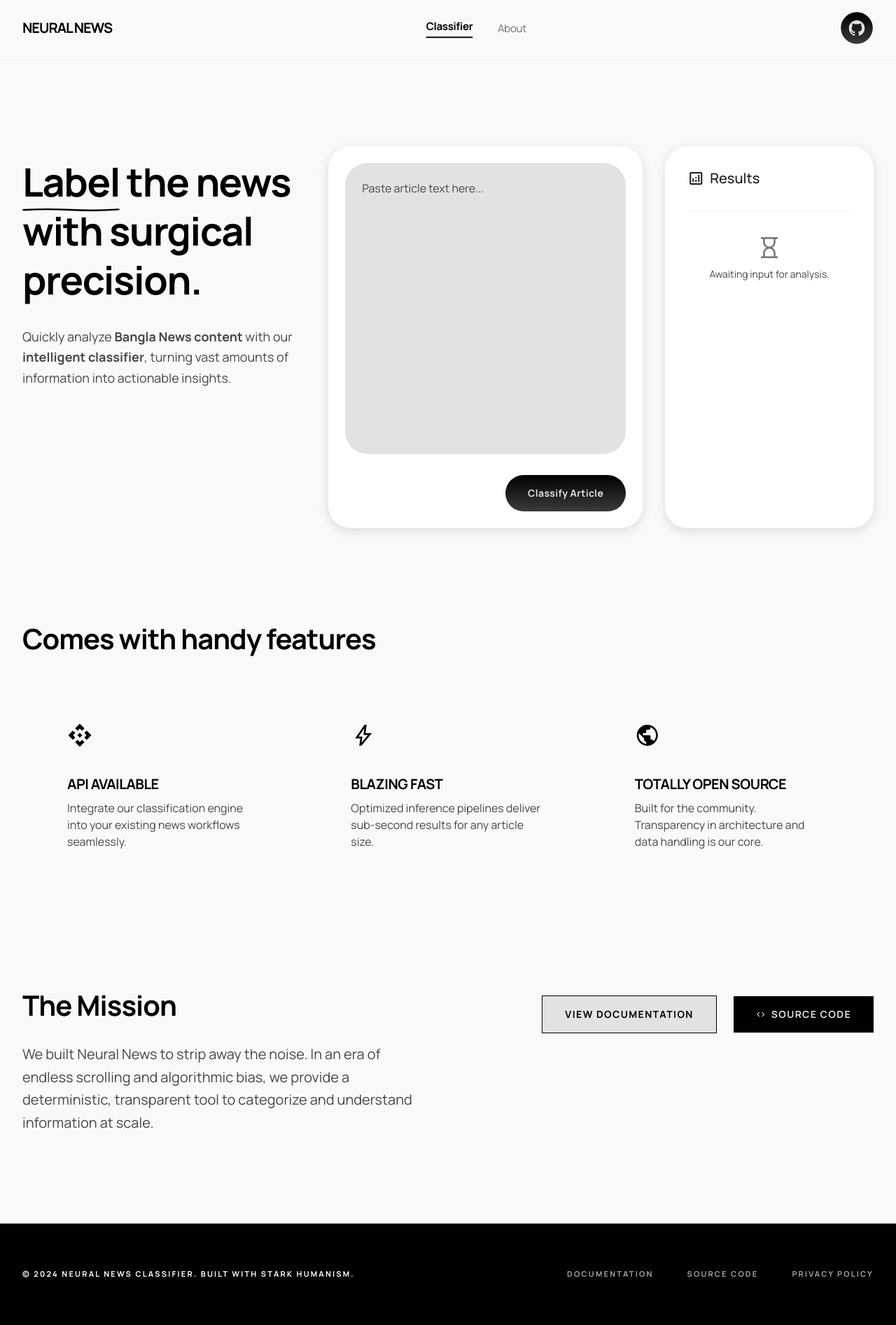
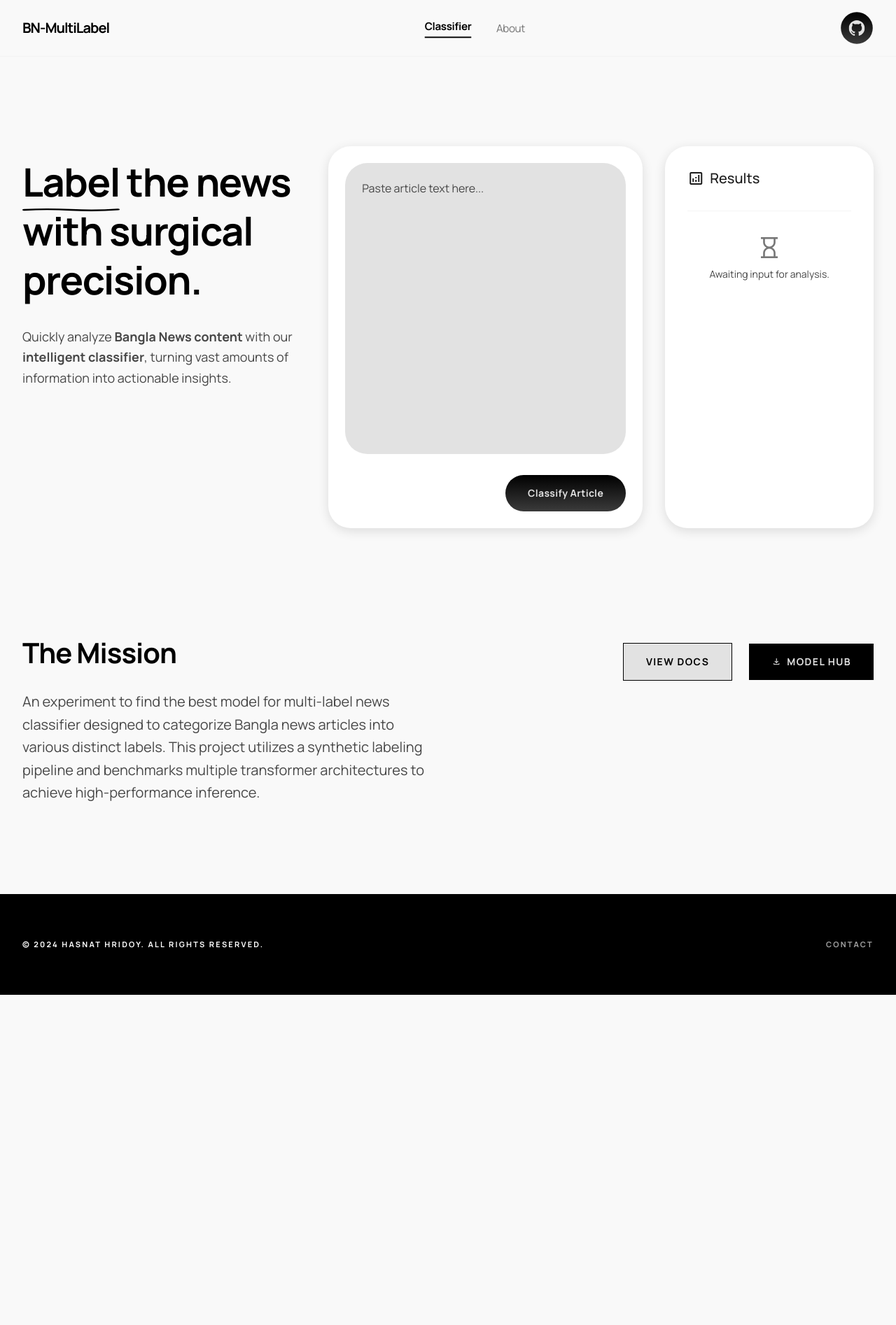
Before and after one commit to HasnatHridoy/project-bn-classifier, a Flask app: page / in a window 1280 px wide. Shown: the whole page at 70% size. After the commit the page ends 1422 px from the top, so only its background shows below. Run offline with Flask 3, Linux system fonts and the light colour scheme; some libraries are stand-ins or nearby versions.

Commit message:
some fixes

```diff
--- a/templates/home.html
+++ b/templates/home.html
@@ -5,7 +5,7 @@
 <head>
     <meta charset="utf-8" />
     <meta content="width=device-width, initial-scale=1.0" name="viewport" />
-    <title>NEURAL NEWS - AI News Classifier</title>
+    <title>BN-MultiLabel</title>
     <script src="https://cdn.tailwindcss.com?plugins=forms,container-queries"></script>
     <link href="https://fonts.googleapis.com/css2?family=Manrope:wght@400;500;700;800&amp;display=swap"
         rel="stylesheet" />
@@ -99,7 +99,7 @@
         <div class="flex justify-between items-center h-20 px-8 max-w-[90rem] mx-auto">
             <!-- Logo -->
             <a class="text-xl font-bold tracking-tighter text-[#000000] dark:text-[#ffffff]" href="#">
-                NEURAL NEWS
+                BN-MultiLabel
             </a>
             <!-- Links (Desktop) -->
             <div class="hidden md:flex space-x-8 items-center" id="nav-container">
@@ -111,14 +111,15 @@
                     href="#about">About</a>
             </div>
             <!-- Primary Action -->
-            <button aria-label="GitHub"
-                class="hidden md:flex items-center justify-center w-12 h-12 bg-primary text-on-primary rounded-full font-bold text-sm tracking-wide scale-95 active:scale-90 transition-transform bg-gradient-to-b from-primary to-primary-container">
+            <a href="https://github.com/HasnatHridoy/project-bn-classifier" target="_blank" rel="noopener noreferrer"
+                aria-label="GitHub"
+                class="hidden md:flex items-center justify-center w-12 h-12 bg-primary text-on-primary rounded-full font-bold text-sm tracking-wide scale-95 active:scale-90 transition-transform bg-gradient-to-b from-primary to-primary-container hover:opacity-90">
                 <svg class="w-6 h-6 fill-current" viewbox="0 0 24 24" xmlns="http://www.w3.org/2000/svg">
                     <path
                         d="M12 .297c-6.63 0-12 5.373-12 12 0 5.303 3.438 9.8 8.205 11.385.6.113.82-.258.82-.577 0-.285-.01-1.04-.015-2.04-3.338.724-4.042-1.61-4.042-1.61C4.422 18.07 3.633 17.7 3.633 17.7c-1.087-.744.084-.729.084-.729 1.205.084 1.838 1.236 1.838 1.236 1.07 1.835 2.809 1.305 3.495.998.108-.776.417-1.305.76-1.605-2.665-.3-5.466-1.332-5.466-5.93 0-1.31.465-2.38 1.235-3.22-.135-.303-.54-1.523.105-3.176 0 0 1.005-.322 3.3 1.23.96-.267 1.98-.399 3-.405 1.02.006 2.04.138 3 .405 2.28-1.552 3.285-1.23 3.285-1.23.645 1.653.24 2.873.12 3.176.765.84 1.23 1.91 1.23 3.22 0 4.61-2.805 5.625-5.475 5.92.42.36.81 1.096.81 2.22 0 1.606-.015 2.896-.015 3.286 0 .315.21.69.825.57C20.565 22.092 24 17.592 24 12.297c0-6.627-5.373-12-12-12">
                     </path>
                 </svg>
-            </button>
+            </a>
             <!-- Mobile Menu Icon (Placeholder) -->
             <button class="md:hidden text-primary">
                 <span class="material-symbols-outlined text-2xl">menu</span>
@@ -173,66 +174,34 @@
                 </div>
             </div>
         </section>
-        <!-- Project Features (Moved) -->
-        <section class="max-w-[90rem] mx-auto px-8 mb-32">
-            <h2 class="text-[2.5rem] font-bold tracking-tight text-primary mb-6">Comes with handy features</h2>
-            <div class="grid grid-cols-1 md:grid-cols-3">
-                <div class="p-12 md:p-16 group hover:bg-primary transition-colors duration-300">
-                    <div class="mb-8">
-                        <span
-                            class="material-symbols-outlined text-4xl text-primary group-hover:text-on-primary">api</span>
-                    </div>
-                    <h3
-                        class="text-xl font-bold tracking-tight text-primary group-hover:text-on-primary uppercase mb-2">
-                        API Available</h3>
-                    <p class="text-on-surface-variant group-hover:text-on-primary/70">Integrate our classification
-                        engine into your existing news workflows seamlessly.</p>
-                </div>
-                <div class="p-12 md:p-16 group hover:bg-primary transition-colors duration-300">
-                    <div class="mb-8">
-                        <span
-                            class="material-symbols-outlined text-4xl text-primary group-hover:text-on-primary">bolt</span>
-                    </div>
-                    <h3
-                        class="text-xl font-bold tracking-tight text-primary group-hover:text-on-primary uppercase mb-2">
-                        Blazing Fast</h3>
-                    <p class="text-on-surface-variant group-hover:text-on-primary/70">Optimized inference pipelines
-                        deliver sub-second results for any article size.</p>
-                </div>
-                <div class="p-12 md:p-16 group hover:bg-primary transition-colors duration-300">
-                    <div class="mb-8">
-                        <span
-                            class="material-symbols-outlined text-4xl text-primary group-hover:text-on-primary">public</span>
-                    </div>
-                    <h3
-                        class="text-xl font-bold tracking-tight text-primary group-hover:text-on-primary uppercase mb-2">
-                        Totally Open Source</h3>
-                    <p class="text-on-surface-variant group-hover:text-on-primary/70">Built for the community.
-                        Transparency in architecture and data handling is our core.</p>
-                </div>
-            </div>
-        </section>
+
         <!-- About Section -->
-        <section class="max-w-[90rem] mx-auto px-8 pb-32" id="about">
+        <section class="max-w-[90rem] mx-auto px-8 pb-32 pt-16 md:pt-5" id="about">
             <div class="flex flex-col md:flex-row gap-16 items-start">
                 <div class="w-full md:w-1/2">
                     <h2 class="text-[2.5rem] font-bold tracking-tight text-primary mb-6">The Mission</h2>
                     <p class="text-xl text-on-surface-variant leading-relaxed max-w-xl">
-                        We built Neural News to strip away the noise. In an era of endless scrolling and algorithmic
-                        bias, we provide a deterministic, transparent tool to categorize and understand information at
-                        scale.
+                        An experiment to find the best model for multi-label news classifier designed to categorize
+                        Bangla news articles into various distinct labels. This project utilizes a synthetic labeling
+                        pipeline and benchmarks multiple transformer architectures to achieve high-performance
+                        inference.
                     </p>
                 </div>
                 <div class="w-full md:w-1/2 flex items-center justify-end gap-6 h-full pt-4">
+                    <a href="https://github.com/HasnatHridoy/project-bn-classifier" target="_blank"
+                        class="inline-block">
                         <button
                             class="px-8 py-4 bg-surface-container-highest text-primary rounded-none border border-primary font-bold text-sm tracking-widest uppercase hover:bg-primary hover:text-on-primary transition-all flex items-center gap-2">
-                        View Documentation
+                            View Docs
                         </button>
+                    </a>
+                    <a href="https://huggingface.co/hasnatz/bangla-bert-mlnc" target="_blank" class="inline-block">
                         <button
                             class="px-8 py-4 bg-primary text-on-primary rounded-none font-bold text-sm tracking-widest uppercase hover:opacity-90 transition-opacity flex items-center gap-2">
-                        <span class="material-symbols-outlined text-sm">code</span>
-                        Source Code
+                            <span class="material-symbols-outlined text-sm">download</span>
+                            Model Hub
                         </button>
+                    </a>
                 </div>
             </div>
         </section>
@@ -242,15 +211,54 @@
         <div
             class="flex flex-col md:flex-row justify-between items-center py-16 px-8 max-w-[90rem] mx-auto space-y-8 md:space-y-0">
             <p class="font-manrope text-[0.6875rem] font-bold uppercase tracking-[0.2em] text-white">
-                © 2024 NEURAL NEWS CLASSIFIER. BUILT WITH STARK HUMANISM.
+                © 2024 Hasnat Hridoy. All rights reserved.
             </p>
             <div class="flex space-x-12 font-manrope text-[0.6875rem] font-bold uppercase tracking-[0.2em]">
-                <a class="text-neutral-400 hover:text-white transition-colors" href="#">Documentation</a>
-                <a class="text-neutral-400 hover:text-white transition-colors" href="#">Source Code</a>
-                <a class="text-neutral-400 hover:text-white transition-colors" href="#">Privacy Policy</a>
+                <a class="text-neutral-400 hover:text-white transition-colors cursor-pointer" onclick="openContactPopup()">Contact</a>
             </div>
         </div>
     </footer>
+
+    <!-- Contact Popup -->
+    <div id="contactPopup" class="fixed inset-0 z-[60] hidden">
+        <!-- Backdrop -->
+        <div class="absolute inset-0 bg-black/50 backdrop-blur-sm" onclick="closeContactPopup()"></div>
+        <!-- Popup Content -->
+        <div class="absolute top-1/2 left-1/2 -translate-x-1/2 -translate-y-1/2 bg-surface-container-lowest rounded-lg p-8 shadow-ambient w-[90%] max-w-md">
+            <!-- Close Button -->
+            <button onclick="closeContactPopup()" class="absolute top-4 right-4 text-on-surface-variant hover:text-primary transition-colors">
+                <span class="material-symbols-outlined text-2xl">close</span>
+            </button>
+
+            <h3 class="text-xl font-bold mb-2 text-primary">Get in Touch</h3>
+            <p class="text-on-surface-variant mb-6">Feel free to connect with me on social media!</p>
+
+            <!-- Social Buttons -->
+            <div class="flex justify-center gap-6">
+                <!-- Facebook -->
+                <a href="https://facebook.com/hasnathridoy" target="_blank" rel="noopener noreferrer"
+                    class="w-14 h-14 bg-primary text-on-primary rounded-full flex items-center justify-center hover:opacity-80 transition-opacity">
+                    <svg class="w-6 h-6" fill="currentColor" viewBox="0 0 24 24" xmlns="http://www.w3.org/2000/svg">
+                        <path d="M24 12.073c0-6.627-5.373-12-12-12s-12 5.373-12 12c0 5.99 4.388 10.954 10.125 11.854v-8.385H7.078v-3.47h3.047V9.43c0-3.007 1.792-4.669 4.533-4.669 1.312 0 2.686.235 2.686.235v2.953H15.83c-1.491 0-1.956.925-1.956 1.874v2.25h3.328l-.532 3.47h-2.796v8.385C19.612 23.027 24 18.062 24 12.073z"/>
+                    </svg>
+                </a>
+                <!-- Twitter/X -->
+                <a href="https://twitter.com/hasnathridoy" target="_blank" rel="noopener noreferrer"
+                    class="w-14 h-14 bg-primary text-on-primary rounded-full flex items-center justify-center hover:opacity-80 transition-opacity">
+                    <svg class="w-5 h-5" fill="currentColor" viewBox="0 0 24 24" xmlns="http://www.w3.org/2000/svg">
+                        <path d="M18.244 2.25h3.308l-7.227 8.26 8.502 11.24H16.17l-5.214-6.817L4.99 21.75H1.68l7.73-8.835L1.254 2.25H8.08l4.713 6.231zm-1.161 17.52h1.833L7.084 4.126H5.117z"/>
+                    </svg>
+                </a>
+                <!-- LinkedIn -->
+                <a href="https://linkedin.com/in/hasnathridoy" target="_blank" rel="noopener noreferrer"
+                    class="w-14 h-14 bg-primary text-on-primary rounded-full flex items-center justify-center hover:opacity-80 transition-opacity">
+                    <svg class="w-6 h-6" fill="currentColor" viewBox="0 0 24 24" xmlns="http://www.w3.org/2000/svg">
+                        <path d="M20.447 20.452h-3.554v-5.569c0-1.328-.027-3.037-1.852-3.037-1.853 0-2.136 1.445-2.136 2.939v5.667H9.351V9h3.414v1.561h.046c.477-.9 1.637-1.85 3.37-1.85 3.601 0 4.267 2.37 4.267 5.455v6.286zM5.337 7.433c-1.144 0-2.063-.926-2.063-2.065 0-1.138.92-2.063 2.063-2.063 1.14 0 2.064.925 2.064 2.063 0 1.139-.925 2.065-2.064 2.065zm1.782 13.019H3.555V9h3.564v11.452zM22.225 0H1.771C.792 0 0 .774 0 1.729v20.542C0 23.227.792 24 1.771 24h20.451C23.2 24 24 23.227 24 22.271V1.729C24 .774 23.2 0 22.222 0h.003z"/>
+                    </svg>
+                </a>
+            </div>
+        </div>
+    </div>
 
     <script>
 
@@ -301,6 +309,22 @@
         window.onload = () => {
             initialDashboardHTML = document.querySelector('.bg-surface-container-lowest.rounded-lg.p-8').innerHTML;
         };
+
+        // Contact Popup Functions
+        function openContactPopup() {
+            document.getElementById('contactPopup').classList.remove('hidden');
+            document.body.style.overflow = 'hidden';
+        }
+
+        function closeContactPopup() {
+            document.getElementById('contactPopup').classList.add('hidden');
+            document.body.style.overflow = '';
+        }
+
+        // Close popup on Escape key
+        document.addEventListener('keydown', (e) => {
+            if (e.key === 'Escape') closeContactPopup();
+        });
 
         async function handleButtonClick() {
             const btn = document.getElementById('classifyBtn');
```
Lines whose indentation alone changed are shown as unchanged.
